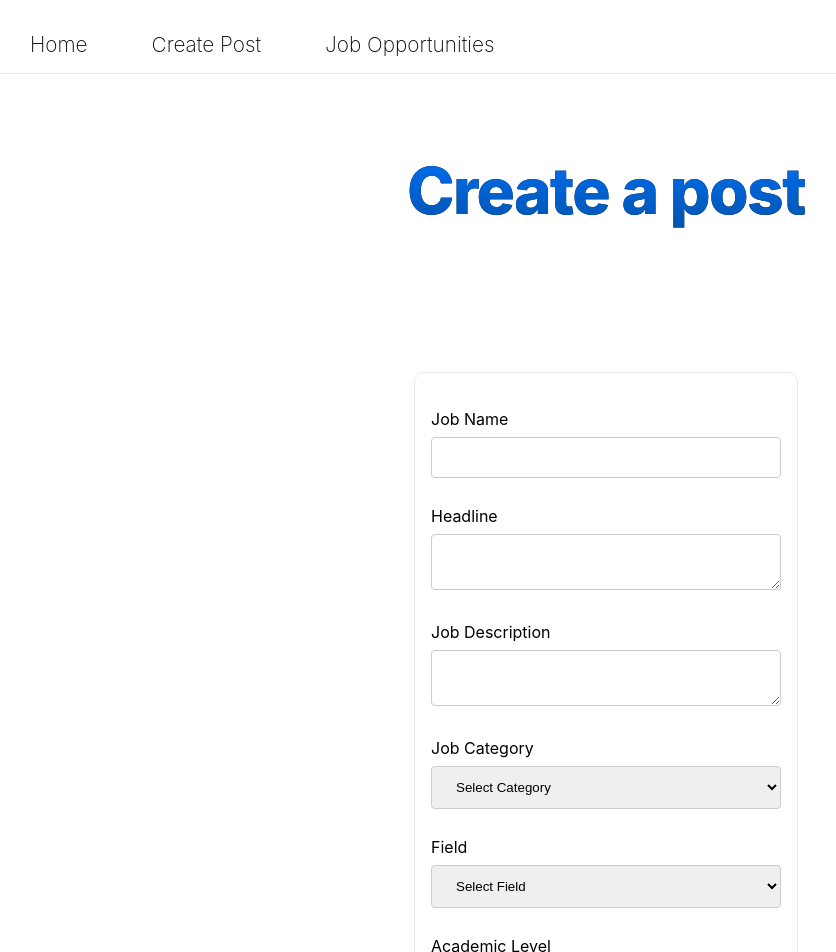
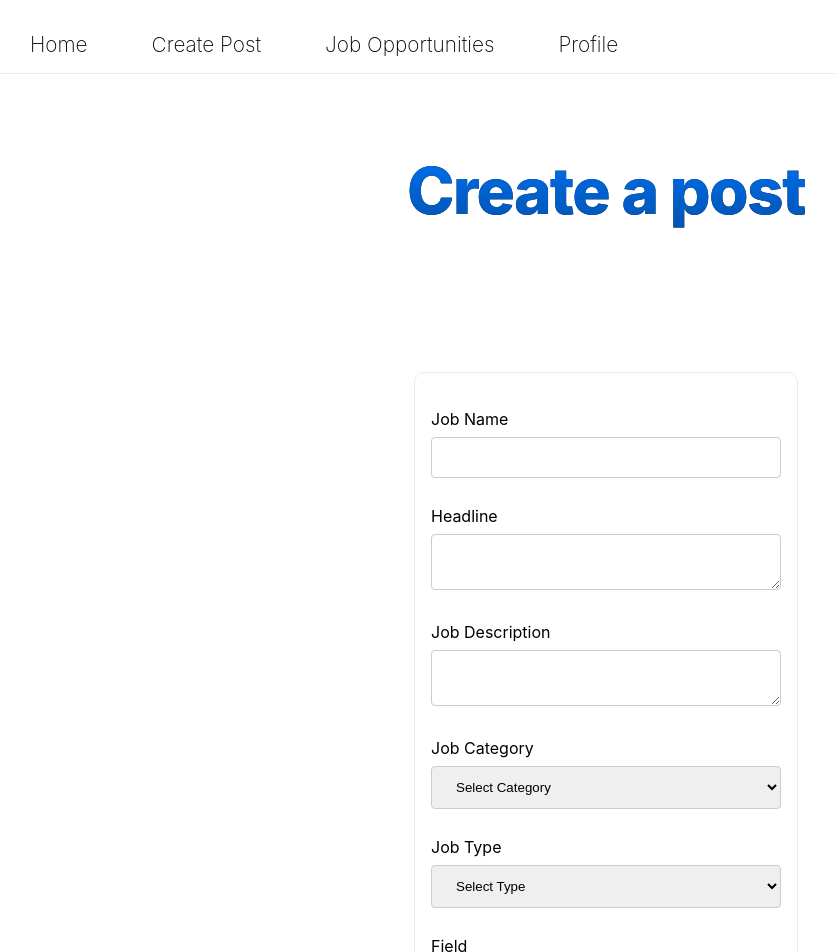
Before and after one commit to agile-exchange/shareversity-nextjs, a Next.js app: page /posts in a window 1280 px wide. Shown: the top 952 px of the page, without its empty margins (34-870 px from the left). Built offline with nearby package versions, Linux system fonts and the light colour scheme; no server answers.

Commit message:
add field job type for remote and on site

```diff
--- a/app/layout.tsx
+++ b/app/layout.tsx
@@ -26,6 +26,9 @@ export default function RootLayout(
           <Link className={styles.navitem} href="/feed">
             Job Opportunities
           </Link>
+          <Link className={styles.navitem} href="/login">
+            Profile
+          </Link>
           {/*
           <Link className={styles.login} href="/">
             Login
--- a/app/page.module.css
+++ b/app/page.module.css
@@ -70,10 +70,10 @@
 
 .grid {
   display: flex;
-  align-items: center;
+  align-items: flex-start;
   justify-content: center;
   flex-wrap: wrap;
-  max-width: 1200px;
+  max-width: 2200px;
 }
 
 /* added by jmatias */
@@ -156,15 +156,19 @@
   margin: 1rem;
   padding: 1rem;
   padding-top: 1%;
-  text-align: center;
+  text-align: left;
   color: inherit;
   text-decoration: none;
   border: 1px solid #eaeaea;
   border-radius: 10px;
   transition: color 0.15s ease, border-color 0.15s ease;
-  width: 300px;
+  width: 450px;
   height: 300px;
 
+}
+
+.card-description {
+  margin: 1rem;
 }
 
 .card:hover,
--- a/app/posts/form.tsx
+++ b/app/posts/form.tsx
@@ -12,6 +12,7 @@ export default function Form() {
     category: "",
     field: "",
     academicLevel: "",
+    isRemote: "",
     location: "",
     skills: "",
     schedule: "",
@@ -41,6 +42,7 @@ export default function Form() {
         category: inputs.category,
         field: inputs.field,
         academicLevel: inputs.academicLevel,
+        isRemote: inputs.isRemote,
         location: inputs.location,
         skills: inputs.skills,
         schedule: inputs.schedule,
@@ -116,6 +118,22 @@ export default function Form() {
               <option value="Fellowship">Fellowship</option>
               <option value="Data Analyst">Data Analyst</option>
               <option value="Voluntary">Voluntary</option>
+            </select>
+          </label>
+
+          <br />
+          <br />
+          <label>
+            Job Type <br />
+            <select
+              className={styles.input}
+              name="isRemote"
+              value={inputs.category || ""}
+              onChange={handleChange}
+            >
+              <option value="">Select Type</option>
+              <option value="Remote">Remote</option>
+              <option value="On Site">On Site</option>
             </select>
           </label>
 
```
Also changed, not shown: app/feed/page.tsx (+4 -9 lines).
